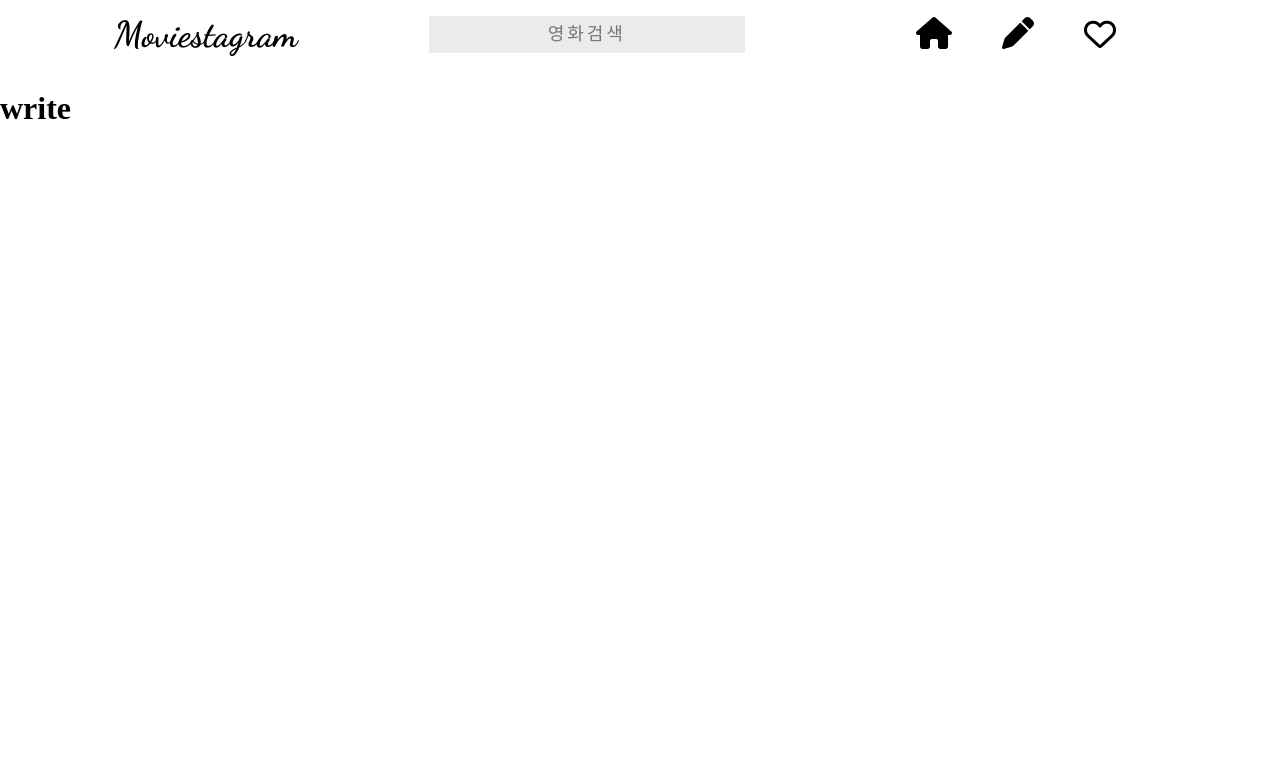
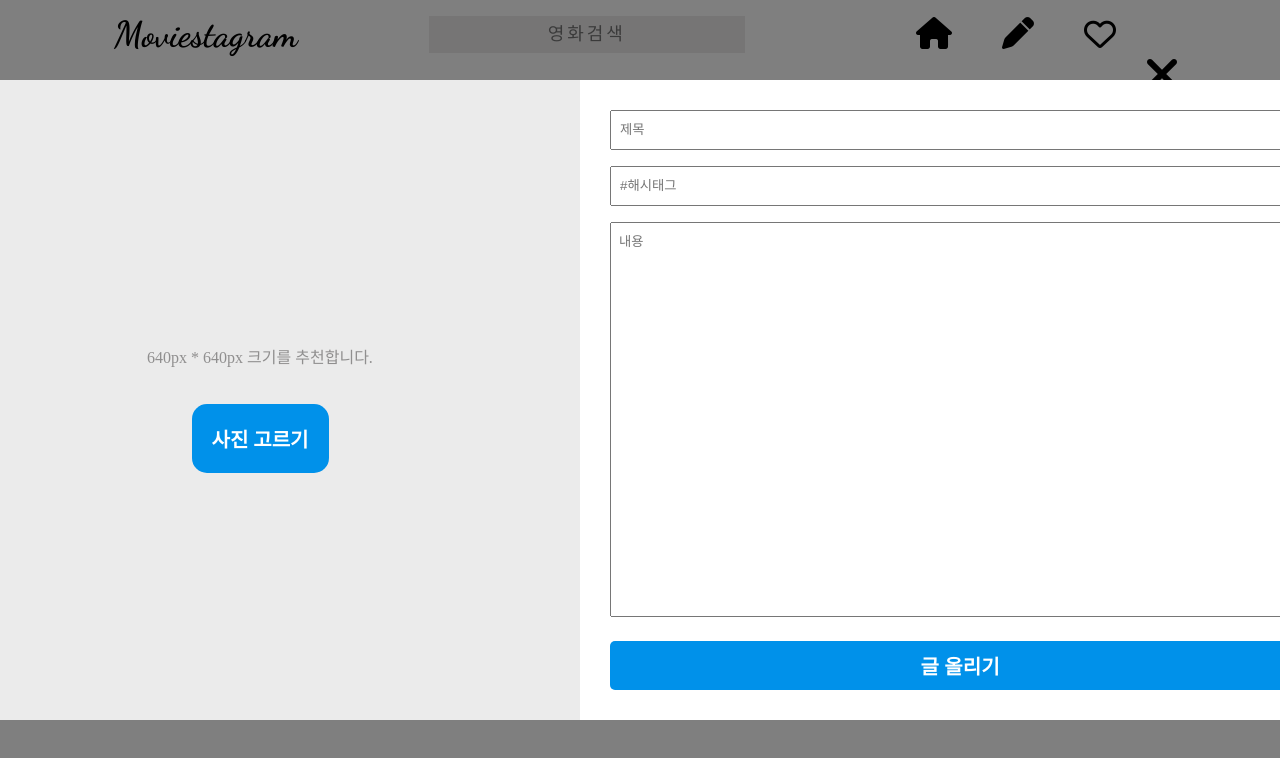
Before and after one commit to HyeBinYang/Moviestagram, a React (Create React App) app: page /write in a window 1280 px wide. Shown: the top 758 px of the page. Built offline with nearby package versions, Linux system fonts and the light colour scheme.

Commit message:
Add writeModal page

```diff
--- a/src/components/common/Main.jsx
+++ b/src/components/common/Main.jsx
@@ -7,7 +7,7 @@ import SignupForm from "../../pages/auth/SignupForm";
 import MovieList from "../../pages/search/MovieList";
 import Profile from "../../pages/profile/Profile";
 import MovieDetail from "../../pages/movie-detail/MovieDetail";
-import WritingModal from "../../pages/writing/WritingModal";
+import Writing from "../../pages/writing/Writing";
 import Review from "../../pages/review/Review";
 
 export default function Main() {
@@ -18,7 +18,7 @@ export default function Main() {
     <div id="main">
       <Switch location={background || location}>
         <Route exact path="/" component={Home} />
-        <Route path="/write" component={WritingModal} />
+        <Route path="/write" component={Writing} />
         <Route path="/login" component={LoginForm} />
         <Route path="/signup" component={SignupForm} />
         <Route path="/search" component={MovieList} />
@@ -27,7 +27,7 @@ export default function Main() {
         <Route path="/review/:review_id" component={Review} />
       </Switch>
       {background && <Route path="/review/:review_id" component={Review} />}
-      {background && <Route path="/write" component={WritingModal} />}
+      {background && <Route path="/write" component={Writing} />}
     </div>
   );
 }
--- a/src/components/common/Shadow.css
+++ b/src/components/common/Shadow.css
@@ -5,6 +5,13 @@
   top: 0;
   bottom: 0;
   background-color: rgba(0, 0, 0, 0.5);
-  /* display: none; */
   z-index: 1;
 }
+
+#shadow > i {
+  position: absolute;
+  top: 50px;
+  right: 100px;
+  font-size: 48px;
+  cursor: pointer;
+}
--- a/src/components/common/Shadow.jsx
+++ b/src/components/common/Shadow.jsx
@@ -1,6 +1,18 @@
 import React from "react";
 import "./Shadow.css";
+import { useHistory } from "react-router-dom";
 
 export default function Shadow() {
-  return <div id="shadow"></div>;
+  const history = useHistory();
+
+  return (
+    <div
+      id="shadow"
+      onClick={() => {
+        history.goBack();
+      }}
+    >
+      <i className="fas fa-times" onClick={() => history.goBack()}></i>
+    </div>
+  );
 }
--- /dev/null
+++ b/src/components/writing/WritingModal.css
@@ -0,0 +1,117 @@
+#writingmodal {
+  width: 1400px;
+  height: 640px;
+  background-color: #ffffff;
+  position: fixed;
+  top: 50%;
+  left: 50%;
+  transform: translate(-50%, -50%);
+  border-radius: 5px;
+  display: flex;
+  z-index: 2;
+  overflow: hidden;
+}
+
+.writingmodal__left-before {
+  display: flex;
+  flex-direction: column;
+  align-items: center;
+  justify-content: center;
+  position: relative;
+  width: 640px;
+  background-color: #ebebeb;
+  border-top-left-radius: 5px;
+  border-bottom-left-radius: 5px;
+  overflow: hidden;
+}
+
+.writingmodal__left-before > p {
+  color: #908f8f;
+}
+
+.writingmodal__left-upload {
+  width: 640px;
+  background-color: #ebebeb;
+  border-top-left-radius: 5px;
+  border-bottom-left-radius: 5px;
+}
+
+.review__image {
+  position: relative;
+  padding-top: 100%;
+  overflow: hidden;
+}
+
+.image__centered {
+  position: absolute;
+  top: 0;
+  left: 0;
+  right: 0;
+  bottom: 0;
+  -webkit-transform: translate(50%, 50%);
+  -ms-transform: translate(50%, 50%);
+  transform: translate(50%, 50%);
+}
+
+.image__centered > img {
+  position: absolute;
+  top: 0;
+  left: 0;
+  width: 100%;
+  height: 100%;
+  -webkit-transform: translate(-50%, -50%);
+  -ms-transform: translate(-50%, -50%);
+  transform: translate(-50%, -50%);
+}
+
+.left__image-btn {
+  margin-top: 20px;
+  cursor: pointer;
+  background-color: #0091ea;
+  color: #ffffff;
+  font-size: 20px;
+  font-weight: bold;
+  border-radius: 15px;
+  padding: 20px;
+}
+
+.left__image {
+  display: none;
+}
+
+.writingmodal__right {
+  flex-grow: 1;
+  display: flex;
+  flex-direction: column;
+  padding: 30px;
+}
+
+.writingmodal__right > input:first-child {
+  height: 40px;
+  margin-bottom: 16px;
+  padding: 8px;
+}
+
+.writingmodal__right > input:nth-child(2) {
+  height: 40px;
+  margin-bottom: 16px;
+  padding: 8px;
+}
+
+.writingmodal__right > textarea {
+  height: 400px;
+  margin-bottom: 24px;
+  padding: 8px;
+  resize: none;
+}
+
+.writingmodal__right > button {
+  border: 0;
+  border-radius: 5px;
+  padding: 10px 0;
+  background-color: #0091ea;
+  color: #ffffff;
+  font-size: 20px;
+  font-weight: bold;
+  cursor: pointer;
+}
--- /dev/null
+++ b/src/components/writing/WritingModal.jsx
@@ -0,0 +1,95 @@
+import React, { useState } from "react";
+import "./WritingModal.css";
+
+export default function WritingModal() {
+  const [title, setTitle] = useState("");
+  const [hashtag, setHashtag] = useState("");
+  const [description, setDescription] = useState("");
+  const [photo, setPhoto] = useState(null);
+
+  function renderFileButton() {
+    return (
+      <div className="writingmodal__left-before">
+        <p>640px * 640px 크기를 추천합니다.</p>
+        <label htmlFor="input-file" className="left__image-btn">
+          사진 고르기
+        </label>
+        <input
+          onChange={(e) => {
+            const reader = new FileReader();
+
+            reader.onload = () => {
+              setPhoto({
+                file: e.target.files[0],
+                previewURL: reader.result,
+              });
+            };
+            reader.readAsDataURL(e.target.files[0]);
+          }}
+          id="input-file"
+          type="file"
+          className="left__image"
+        />
+      </div>
+    );
+  }
+
+  const renderImage = () => {
+    return (
+      <div className="writingmodal__left-upload">
+        <div className="review__image">
+          <div className="image__centered">
+            <img src={photo.previewURL} alt="" />
+          </div>
+        </div>
+      </div>
+    );
+  };
+
+  const submit = () => {
+    const hashtags = hashtag.split(" ").filter((hashtag) => hashtag);
+    const formData = {
+      title: title,
+      hashtags: hashtags,
+      description: description,
+      photo: photo,
+    };
+
+    console.log(formData);
+  };
+
+  return (
+    <div id="writingmodal">
+      {photo ? renderImage() : renderFileButton()}
+      <div className="writingmodal__right">
+        <input
+          onChange={(e) => {
+            setTitle(e.target.value);
+          }}
+          type="text"
+          placeholder="제목"
+        />
+        <input
+          onChange={(e) => {
+            setHashtag(e.target.value);
+          }}
+          type="text"
+          placeholder="#해시태그"
+        />
+        <textarea
+          onChange={(e) => {
+            setDescription(e.target.value);
+          }}
+          placeholder="내용"
+        ></textarea>
+        <button
+          onClick={() => {
+            submit();
+          }}
+        >
+          글 올리기
+        </button>
+      </div>
+    </div>
+  );
+}
--- /dev/null
+++ b/src/pages/writing/Writing.jsx
@@ -0,0 +1,12 @@
+import React from "react";
+import WritingModal from "../../components/writing/WritingModal";
+import Shadow from "../../components/common/Shadow";
+
+export default function Writing() {
+  return (
+    <div>
+      <WritingModal />
+      <Shadow />
+    </div>
+  );
+}
--- a/src/pages/writing/WritingModal.jsx
+++ /dev/null
@@ -1,9 +0,0 @@
-import React from "react";
-
-export default function WritingModal() {
-  return (
-    <div>
-      <h1>write</h1>
-    </div>
-  );
-}
```
Also changed, not shown: src/components/common/Main.css (deleted), src/pages/writing/Writing.css (added), src/pages/writing/WritingModal.css (deleted).
